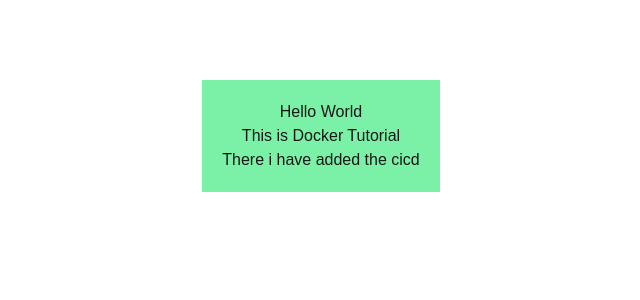
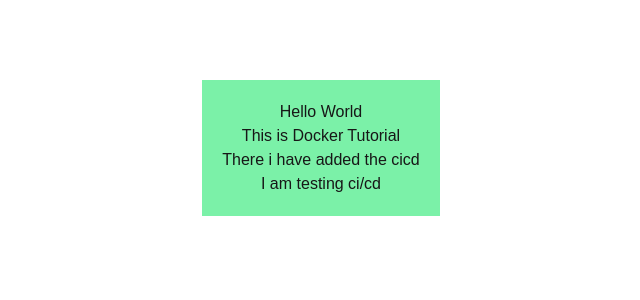
Before and after one commit to botlabBiplav/DockerExample, a Next.js app: page / in a window 1280 px wide. Shown: the top 300 px of the page, without its empty margins (319-959 px from the left). Built offline with nearby package versions, Linux system fonts and the light colour scheme.

Commit message:
add heading3

```diff
--- a/src/app/page.js
+++ b/src/app/page.js
@@ -7,6 +7,7 @@
         <h4>Hello World</h4>
       <h1>This is Docker Tutorial </h1>
       <h2>There i have added the cicd</h2>
+      <h3>I am testing ci/cd</h3>
       </div>
 
     </div>
```
